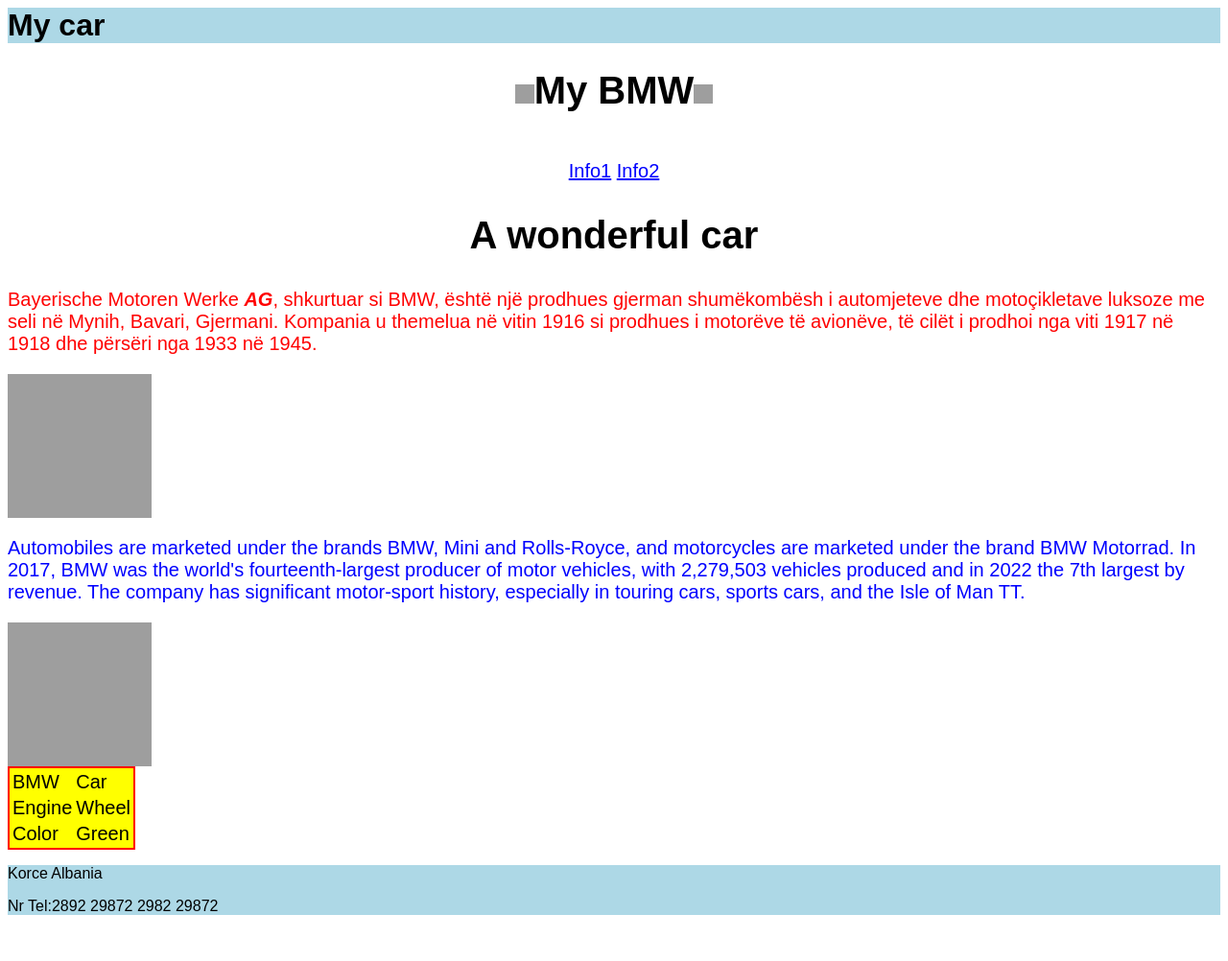
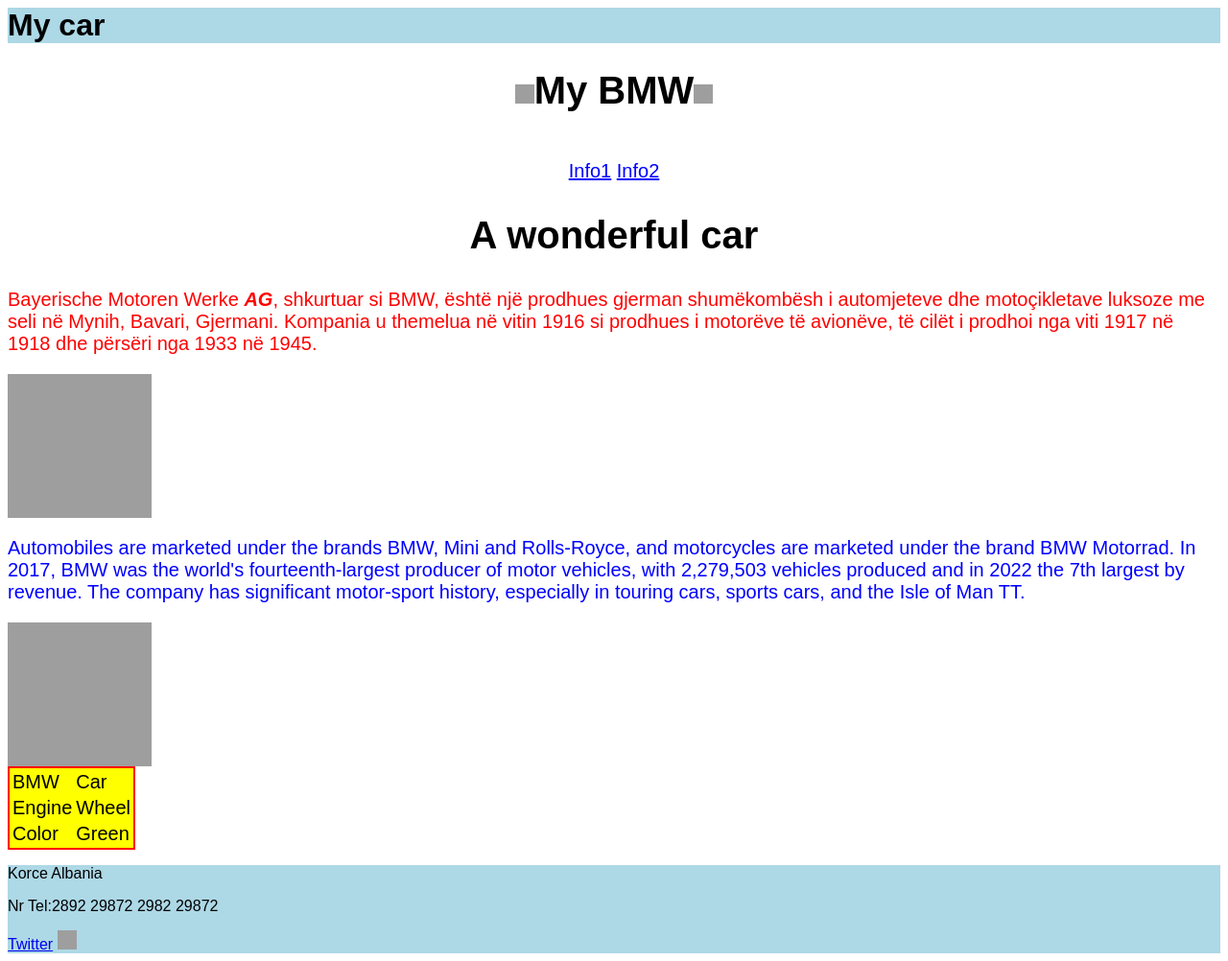
Before and after one commit to eniobostanxhienio/module3lesson4, a plain HTML site: page index.html in a window 1280 px wide. Shown: the whole page at 96% size. Before the commit the page ends 970 px from the top, so only its background shows below. Drawn offline with Linux system fonts and the light colour scheme; grey boxes are pictures that could not be loaded.

Commit message:
Update index.html

```diff
--- a/index.html
+++ b/index.html
@@ -47,6 +47,8 @@
 <footer style="background-color: lightblue;">
 <p>Korce Albania</p>
 <p>Nr Tel:2892 29872 2982 29872</p>
+<a href="https://twitter.com/">Twitter</a>
+<img src="https://static01.nyt.com/images/2014/08/10/magazine/10wmt/10wmt-superJumbo-v4.jpg" height="20px" width="20px"; />
 </footer>
 
 
```
